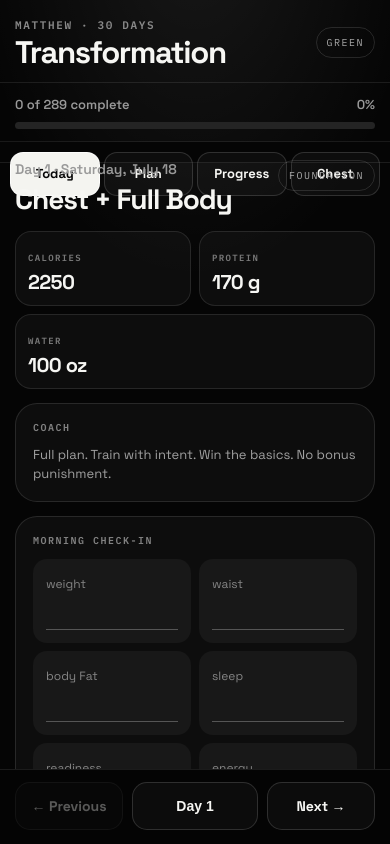
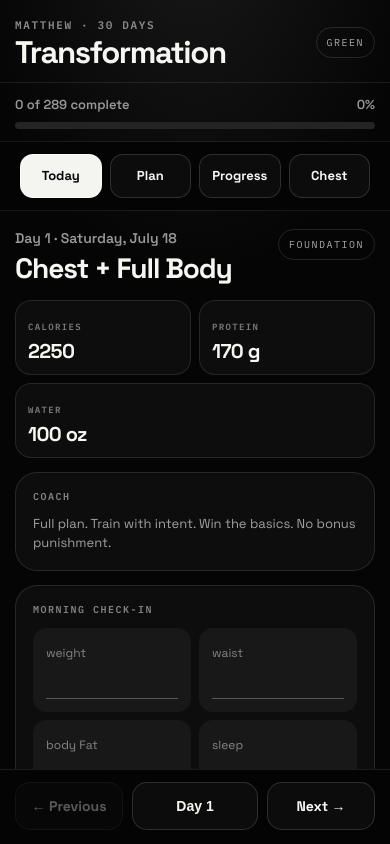
Before and after one commit to WixTheWolf/Vitalis, a Next.js app: page /transform in a window 390 px wide. Built offline with nearby package versions, Linux system fonts and the light colour scheme.

Commit message:
Fix transformation tabs on mobile

```diff
--- a/app/transform/TransformApp.tsx
+++ b/app/transform/TransformApp.tsx
@@ -104,7 +104,7 @@ export default function TransformApp(){
     setPhotos(current=>({...current,[key]:value}));
   }
 
-  return <main className={styles.root}>
+  return <main className={styles.root} style={{gridTemplateRows:"auto auto auto minmax(0, 1fr) auto"}}>
     <header className={styles.header}>
       <div><div className={styles.eyebrow}>Matthew · 30 days</div><h1 className={styles.title}>Transformation</h1></div>
       <div className={styles.phase}>{mode}</div>
@@ -115,11 +115,11 @@ export default function TransformApp(){
       <div className={styles.progressTrack}><div className={styles.progressFill} style={{width:`${pct}%`}}/></div>
     </section>
 
-    <nav className={styles.tabs}>
-      {(["today","plan","progress","chest"] as Tab[]).map(item=><button key={item} type="button" onClick={()=>setTab(item)} className={`${styles.readinessButton} ${tab===item?styles.readinessActive:""}`}>{item[0].toUpperCase()+item.slice(1)}</button>)}
+    <nav className={styles.tabs} aria-label="Transformation sections" style={{position:"relative",zIndex:20,display:"grid",gridTemplateColumns:"repeat(4,minmax(0,1fr))",gap:8,padding:"12px 20px",borderBottom:"1px solid rgba(255,255,255,.09)",background:"rgba(5,5,5,.98)",pointerEvents:"auto",touchAction:"manipulation"}}>
+      {(["today","plan","progress","chest"] as Tab[]).map(item=><button key={item} type="button" onClick={()=>setTab(item)} style={{position:"relative",zIndex:21,pointerEvents:"auto",touchAction:"manipulation"}} className={`${styles.readinessButton} ${tab===item?styles.readinessActive:""}`}>{item[0].toUpperCase()+item.slice(1)}</button>)}
     </nav>
 
-    <section className={styles.viewport}>
+    <section className={styles.viewport} style={{position:"relative",zIndex:1}}>
       <div className={styles.slide} onTouchStart={event=>touch.current=event.changedTouches[0].clientX} onTouchEnd={event=>{const distance=event.changedTouches[0].clientX-touch.current;if(tab==="plan"&&Math.abs(distance)>55)nav(day+(distance<0?1:-1));}}>
         {tab==="today"&&<>
           <div className={styles.dayTop}>
```
